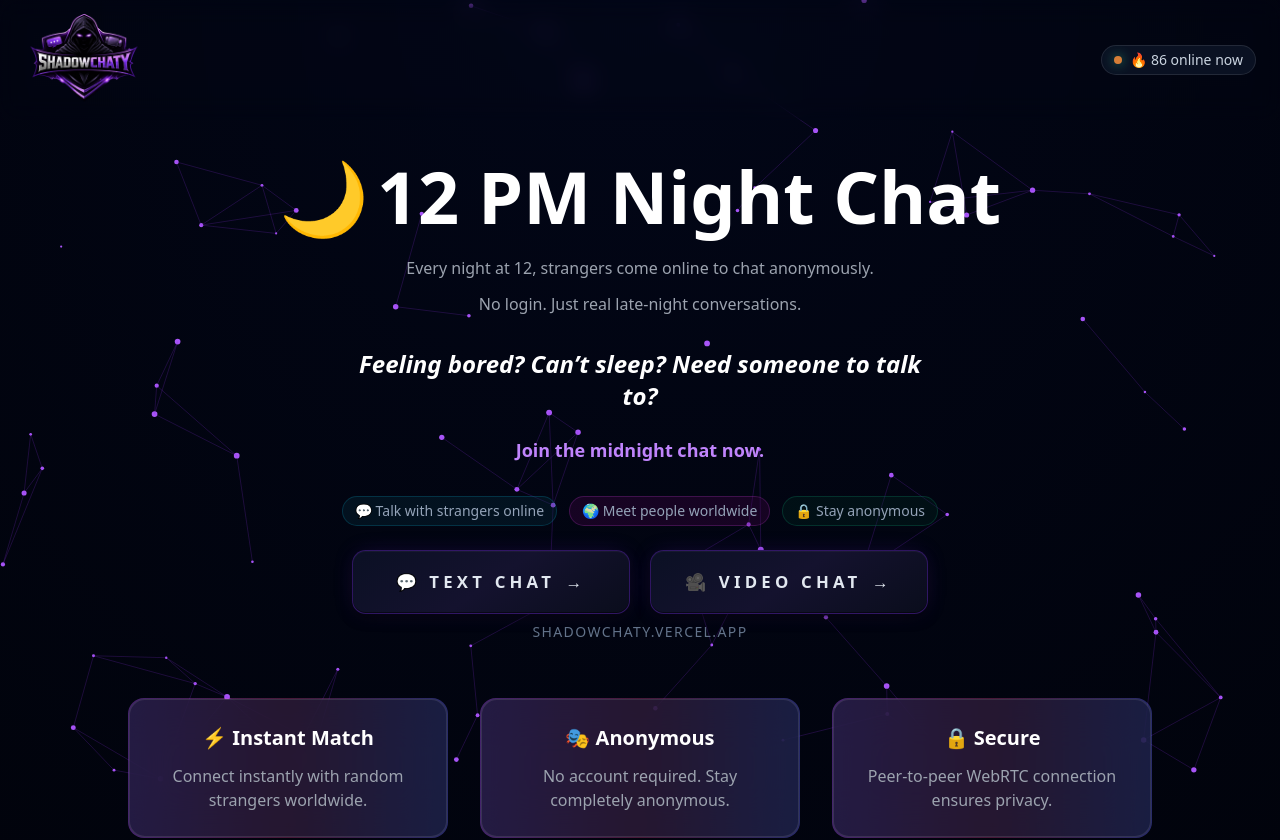
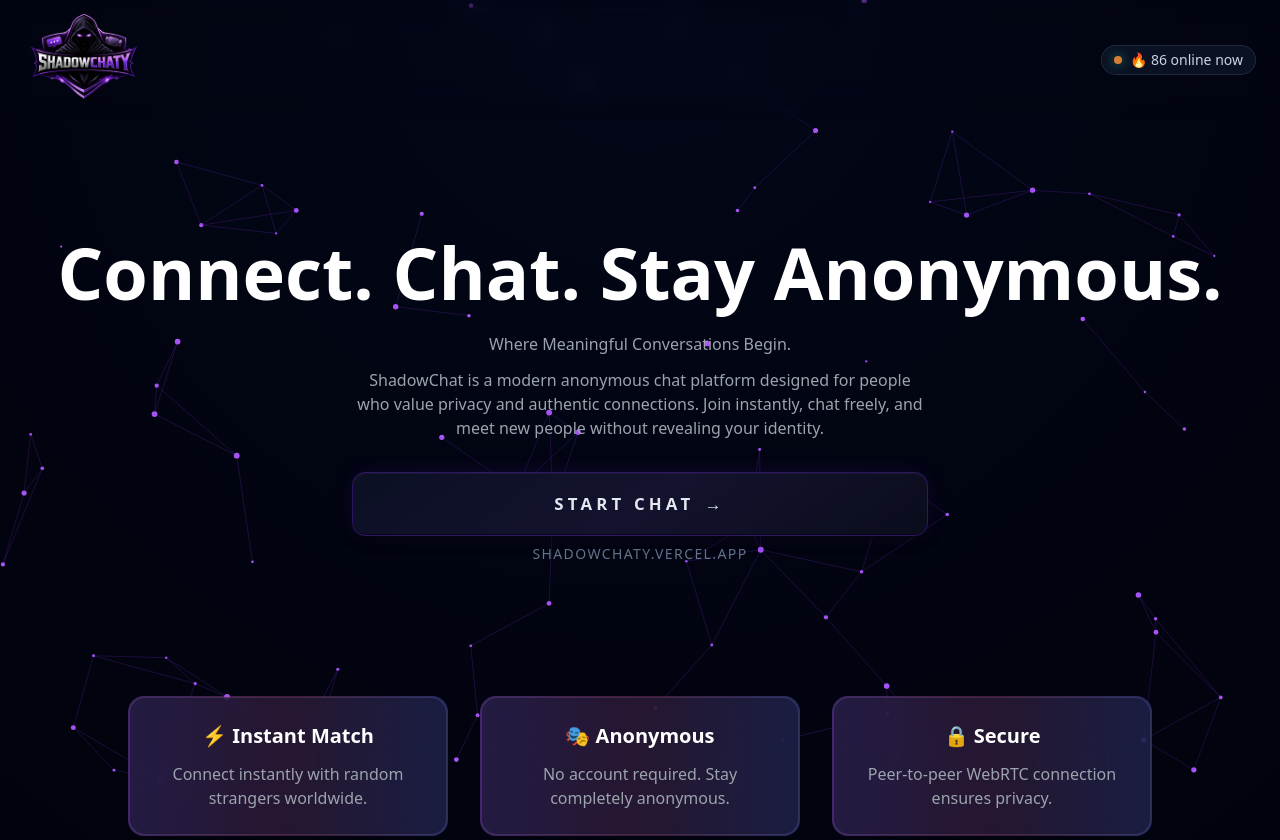
Before and after one commit to MCSK100/mask, a React (Vite) app: page / in a window 1280 px wide. Shown: the top 840 px of the page. Built offline with nearby package versions, Linux system fonts and the light colour scheme; no server answers.

Commit message:
Update Hero.jsx

```diff
--- a/src/components/Hero.jsx
+++ b/src/components/Hero.jsx
@@ -14,8 +14,7 @@
         transition={{ duration: 0.8 }}
         className="mb-6 text-3xl font-bold leading-tight sm:text-5xl md:text-7xl"
       >
-        <span className="mr-2">🌙</span>
-        12 PM Night Chat
+        Connect. Chat. Stay Anonymous.
       </motion.h1>
 
       {/* Subtitle */}
@@ -25,7 +24,7 @@
         transition={{ duration: 0.6, delay: 0.15 }}
         className="mb-3 max-w-xl text-sm text-gray-400 sm:text-base"
       >
-        Every night at 12, strangers come online to chat anonymously.
+        Where Meaningful Conversations Begin.
       </motion.p>
 
       <motion.p
@@ -34,68 +33,22 @@
         transition={{ duration: 0.6, delay: 0.2 }}
         className="mb-8 max-w-xl text-sm text-gray-400 sm:text-base"
       >
-        No login. Just real late-night conversations.
+        ShadowChat is a modern anonymous chat platform designed for people who value privacy and authentic connections. Join instantly, chat freely, and meet new people without revealing your identity.
       </motion.p>
-
-      {/* Hook */}
-      <motion.p
-        initial={{ opacity: 0, y: 20 }}
-        animate={{ opacity: 1, y: 0 }}
-        transition={{ duration: 0.6, delay: 0.3 }}
-        className="mb-6 max-w-xl text-lg font-bold italic text-white sm:text-2xl"
-      >
-        Feeling bored? Can&rsquo;t sleep? Need someone to talk to?
-      </motion.p>
-
-      <motion.p
-        initial={{ opacity: 0, y: 20 }}
-        animate={{ opacity: 1, y: 0 }}
-        transition={{ duration: 0.6, delay: 0.4 }}
-        className="mb-8 max-w-xl text-base font-semibold text-purple-400 sm:text-lg"
-      >
-        Join the midnight chat now.
-      </motion.p>
-
-      {/* Micro Hooks */}
-      <motion.div
-        initial={{ opacity: 0, y: 20 }}
-        animate={{ opacity: 1, y: 0 }}
-        transition={{ duration: 0.6, delay: 0.55 }}
-        className="mb-6 flex flex-wrap items-center justify-center gap-3 text-xs text-slate-400 sm:text-sm"
-      >
-        <span className="inline-flex items-center gap-1 rounded-full border border-cyan-500/20 bg-cyan-950/30 px-3 py-1">
-          💬 Talk with strangers online
-        </span>
-        <span className="inline-flex items-center gap-1 rounded-full border border-fuchsia-500/20 bg-fuchsia-950/30 px-3 py-1">
-          🌍 Meet people worldwide
-        </span>
-        <span className="inline-flex items-center gap-1 rounded-full border border-emerald-500/20 bg-emerald-950/30 px-3 py-1">
-          🔒 Stay anonymous
-        </span>
-      </motion.div>
 
       {/* CTA */}
       <motion.div
         initial={{ opacity: 0, y: 20 }}
         animate={{ opacity: 1, y: 0 }}
         transition={{ duration: 0.6, delay: 0.65 }}
-        className="grid w-full max-w-xl grid-cols-1 gap-4 sm:grid-cols-2 sm:gap-5"
+        className="w-full max-w-xl"
       >
         <button
           type="button"
           onClick={() => navigate("/chat")}
           className="cta-btn"
         >
-          <span>💬 Text Chat</span>
-          <span className="cta-arrow">→</span>
-        </button>
-
-        <button
-          type="button"
-          onClick={() => navigate("/video")}
-          className="cta-btn"
-        >
-          <span>🎥 Video Chat</span>
+          <span>Start Chat</span>
           <span className="cta-arrow">→</span>
         </button>
       </motion.div>
```
